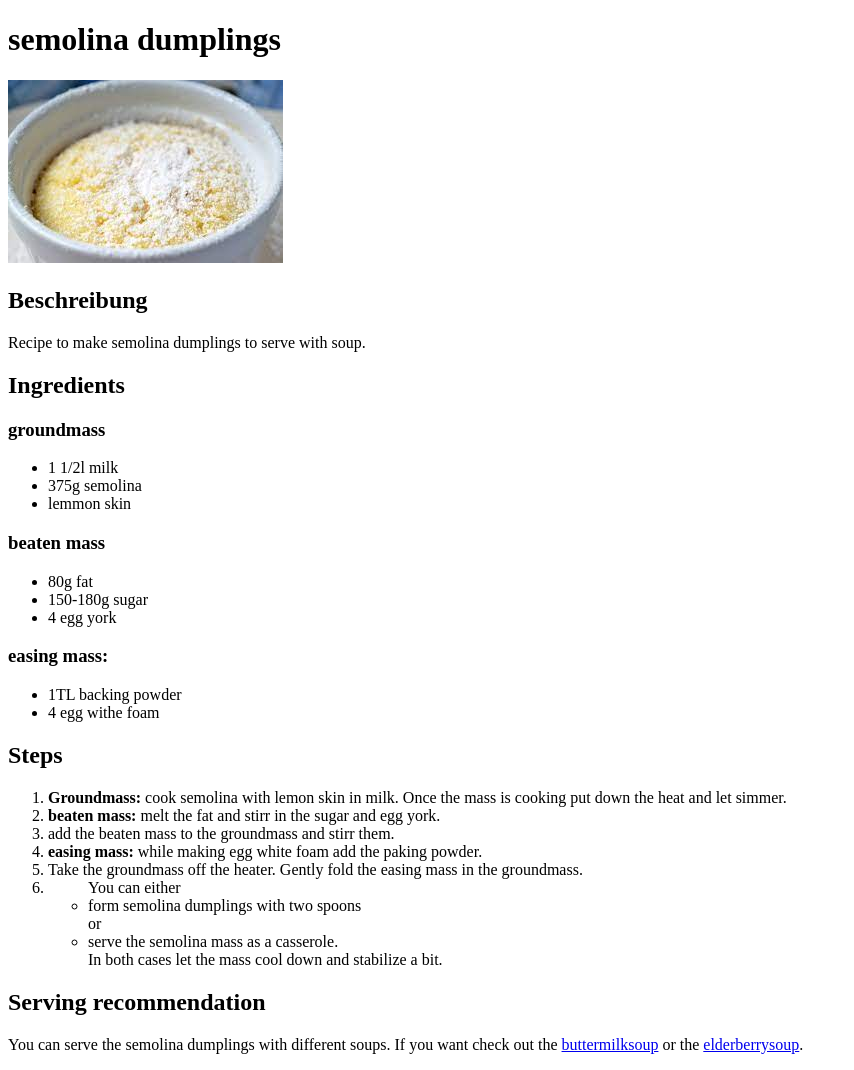
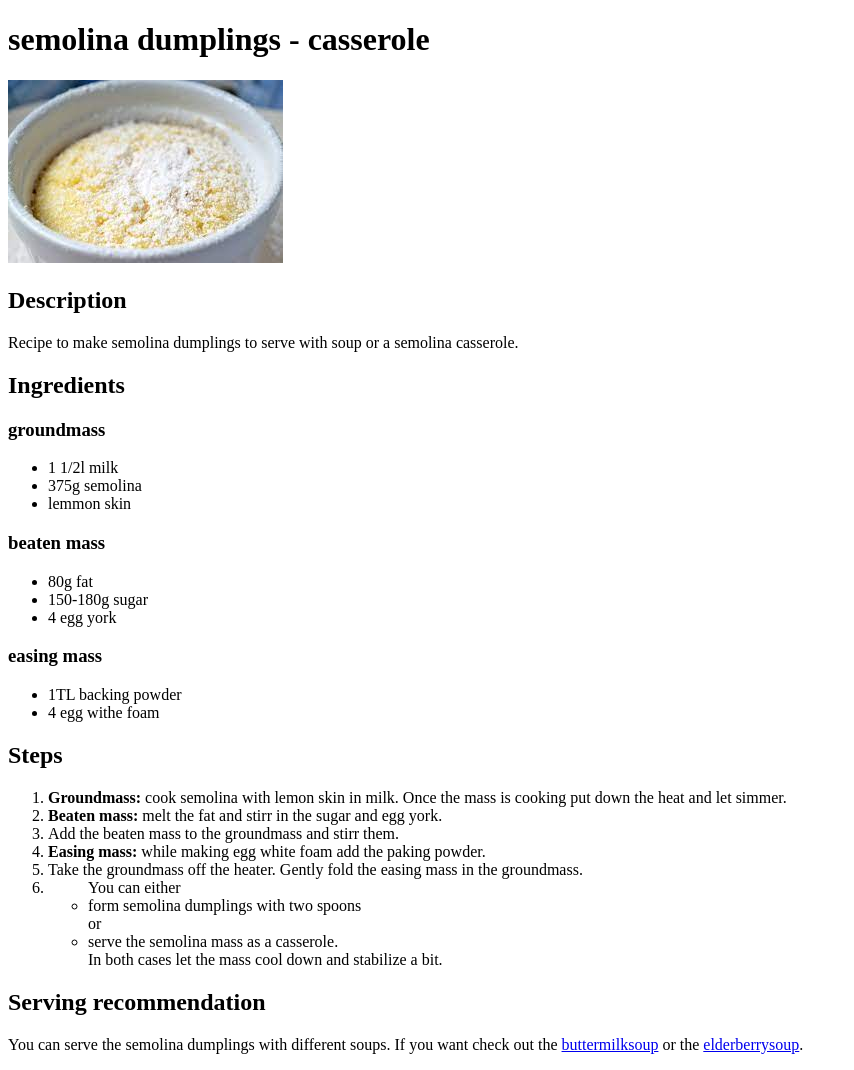
Before and after one commit to LinA636/odin-recipes, a plain HTML site: page recipes/semolinadumplings.html in a window 1280 px wide. Shown: the whole page, without its empty margins (0-854 px from the left). Drawn offline with Linux system fonts and the light colour scheme.

Commit message:
change file names

```diff
--- a/recipes/griessauflauf.html
+++ b/recipes/semolinadumplings.html
@@ -7,11 +7,11 @@
     </head>
 
     <body>
-        <h1>semolina dumplings</h1>
-        <img src="../images/griessauflauf.jpeg" alt="Grießauflauf serviert in einer tiefen Schüssel.">
-        <h2>Beschreibung</h2>
+        <h1>semolina dumplings - casserole</h1>
+        <img src="../images/semolinadumplings.jpeg" alt="Semolina casserole served in a deep plate.">
+        <h2>Description</h2>
         <p>
-            Recipe to make semolina dumplings to serve with soup.
+            Recipe to make semolina dumplings to serve with soup or a semolina casserole.
         </p>
 
         <h2>Ingredients</h2>
@@ -30,7 +30,7 @@
                 <li>4 egg york</li>
             </ul>
 
-            <h3>easing mass:</h3>
+            <h3>easing mass</h3>
             <ul>
                 <li>1TL backing powder</li>
                 <li>4 egg withe foam</li>
@@ -41,9 +41,9 @@
         <p>
             <ol>
                 <li><strong>Groundmass:</strong> cook semolina with lemon skin in milk. Once the mass is cooking put down the heat and let simmer.</li>
-                <li><strong>beaten mass:</strong> melt the fat and stirr in the sugar and egg york.</li>
-                <li>add the beaten mass to the groundmass and stirr them.</li>
-                <li><strong>easing mass:</strong> while making egg white foam add the paking powder.</li>
+                <li><strong>Beaten mass:</strong> melt the fat and stirr in the sugar and egg york.</li>
+                <li>Add the beaten mass to the groundmass and stirr them.</li>
+                <li><strong>Easing mass:</strong> while making egg white foam add the paking powder.</li>
                 <li>Take the groundmass off the heater. Gently fold the easing mass in the groundmass.</li>
                 <li>
                     <ul>
```
Also changed, not shown: images/griessauflauf.jpeg (deleted).
